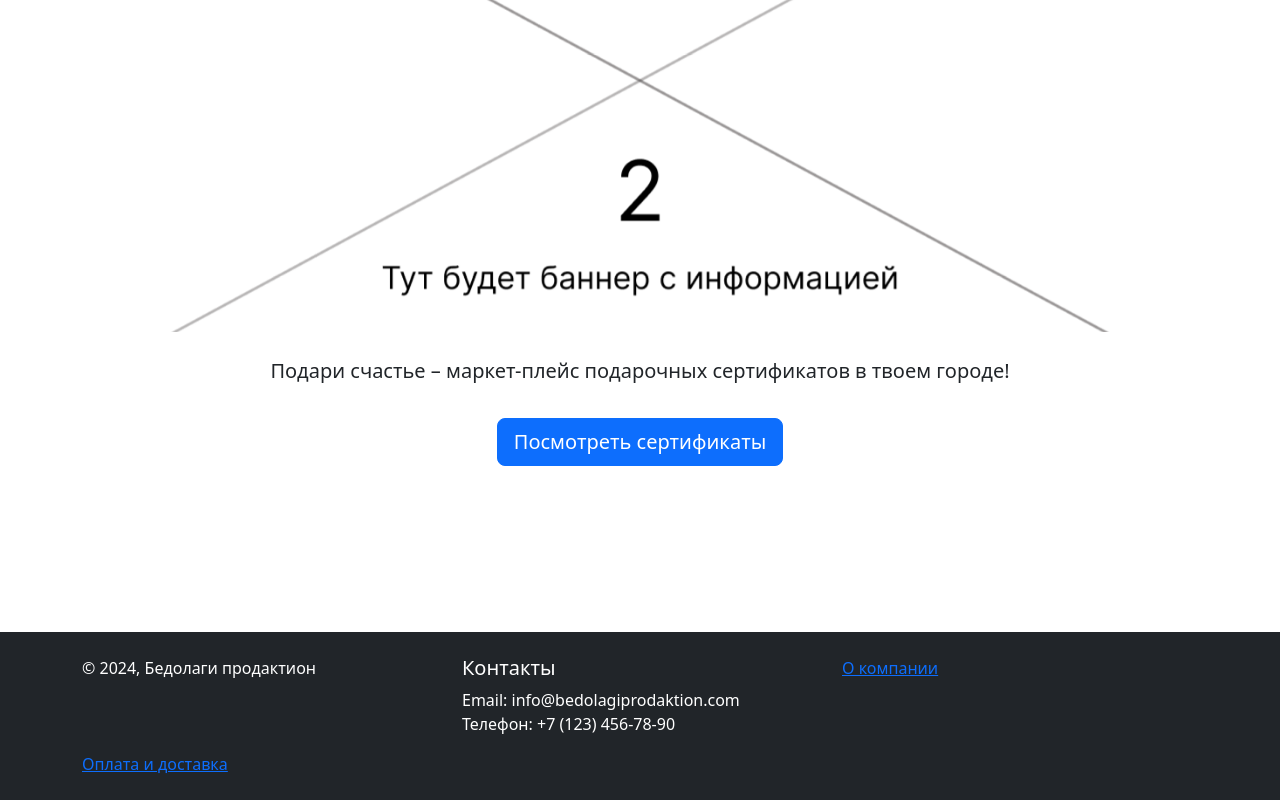
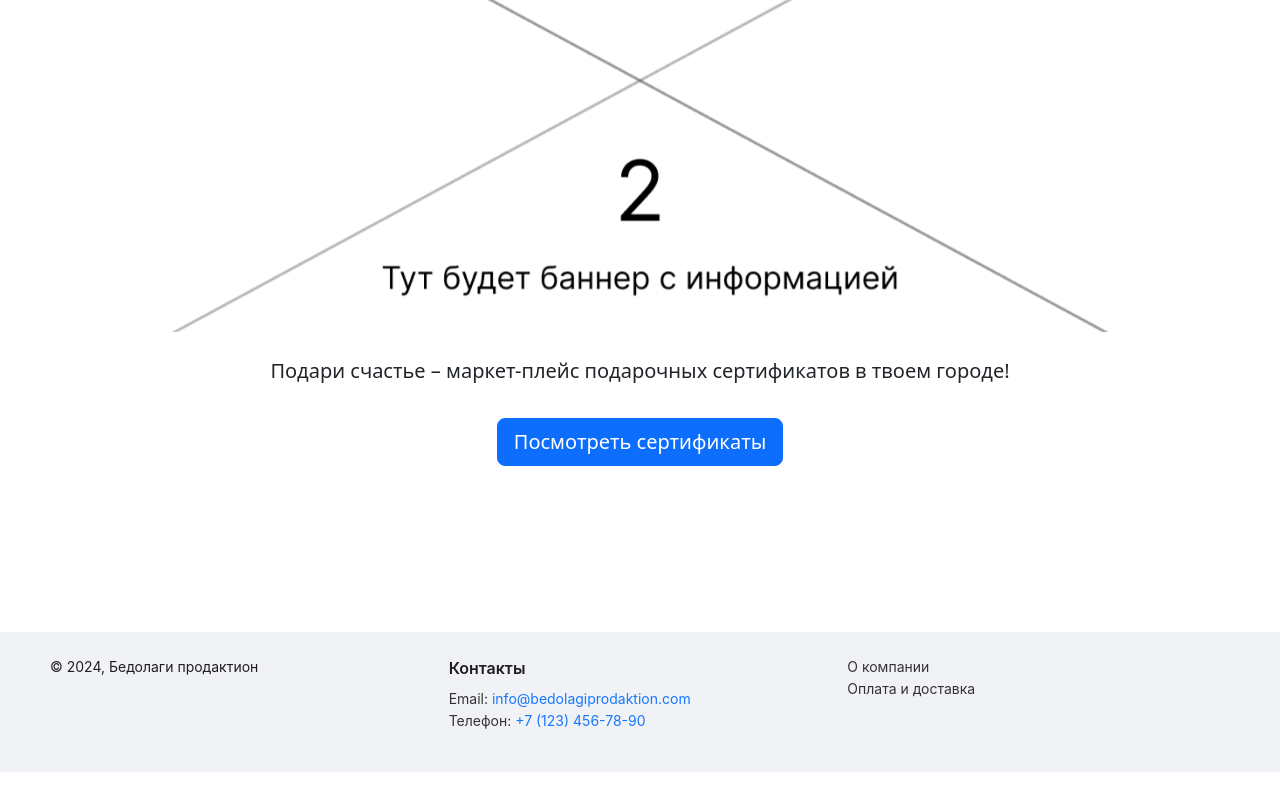
Before and after one commit to YuliaToros/give_happiness, a React (Vite) app in the folder client/: page / in a window 1280 px wide. Shown: the part 237-1037 px from the top of the page. After the commit the page ends 1009 px from the top, so only its background shows below. Built offline with nearby package versions, Linux system fonts and the light colour scheme; no server answers.

Commit message:
update nav

```diff
--- a/client/src/widgets/Footer/ui/Footer.tsx
+++ b/client/src/widgets/Footer/ui/Footer.tsx
@@ -1,35 +1,35 @@
 import React from "react";
-import { Container, Row, Col } from 'react-bootstrap';
-// import { Link } from "react-router-dom";
+import { Layout, Row, Col, Typography, Divider} from "antd";
+import Link from "antd/es/typography/Link";
+
+const { Text, Title } = Typography;
 
 export const Footer = React.memo(() => {
-
   const currentYear = new Date().getFullYear();
 
   return (
-        <footer className="bg-dark text-white py-4">
-      <Container>
-        <Row>
-          <Col md={4}>
-            <p>&copy; {currentYear}, Бедолаги продактион</p>
+    <Layout.Footer
+      style={{ backgroundColor: "#f0f2f5", color: "#333" }}
+      className="py-4"
+    >
+      <Row gutter={16}>
+        <Col xs={24} sm={8}>
+          <Text>&copy; {currentYear}, Бедолаги продактион</Text>
         </Col>
-          <Col md={4}>
-            <h5>Контакты</h5>
-            <ul className="list-unstyled">
-              <li>Email: info@bedolagiprodaktion.com</li>
-              <li>Телефон: +7 (123) 456-78-90</li>
+        <Col xs={24} sm={8}>
+          <Title level={5}>Контакты</Title>
+          <ul style={{ listStyleType: "none", padding: 0 }}>
+            <li>Email: <Link href="mailto:info@bedolagiprodaktion.com">info@bedolagiprodaktion.com</Link></li>
+            <li>Телефон: <Link href="tel:+71234567890">+7 (123) 456-78-90</Link></li>
           </ul>
         </Col>
-          <Col md={4}>
-            <a href='#'>О компании</a>
+        <Col xs={24} sm={8}>
+          <ul style={{ listStyleType: "none", padding: 0 }}>
+            <li><Link href="#" style={{ color: "#333" }}>О компании</Link></li>
+            <li><Link href="#" style={{ color: "#333" }}>Оплата и доставка</Link></li>
+          </ul>
         </Col>
       </Row>
-        <Row>
-          <Col>
-            <a href='#'>Оплата и доставка</a>
-          </Col>
-        </Row>
-      </Container>
-    </footer>
+    </Layout.Footer>
   );
-})
+});
```
Lines whose indentation alone changed are shown as unchanged.
